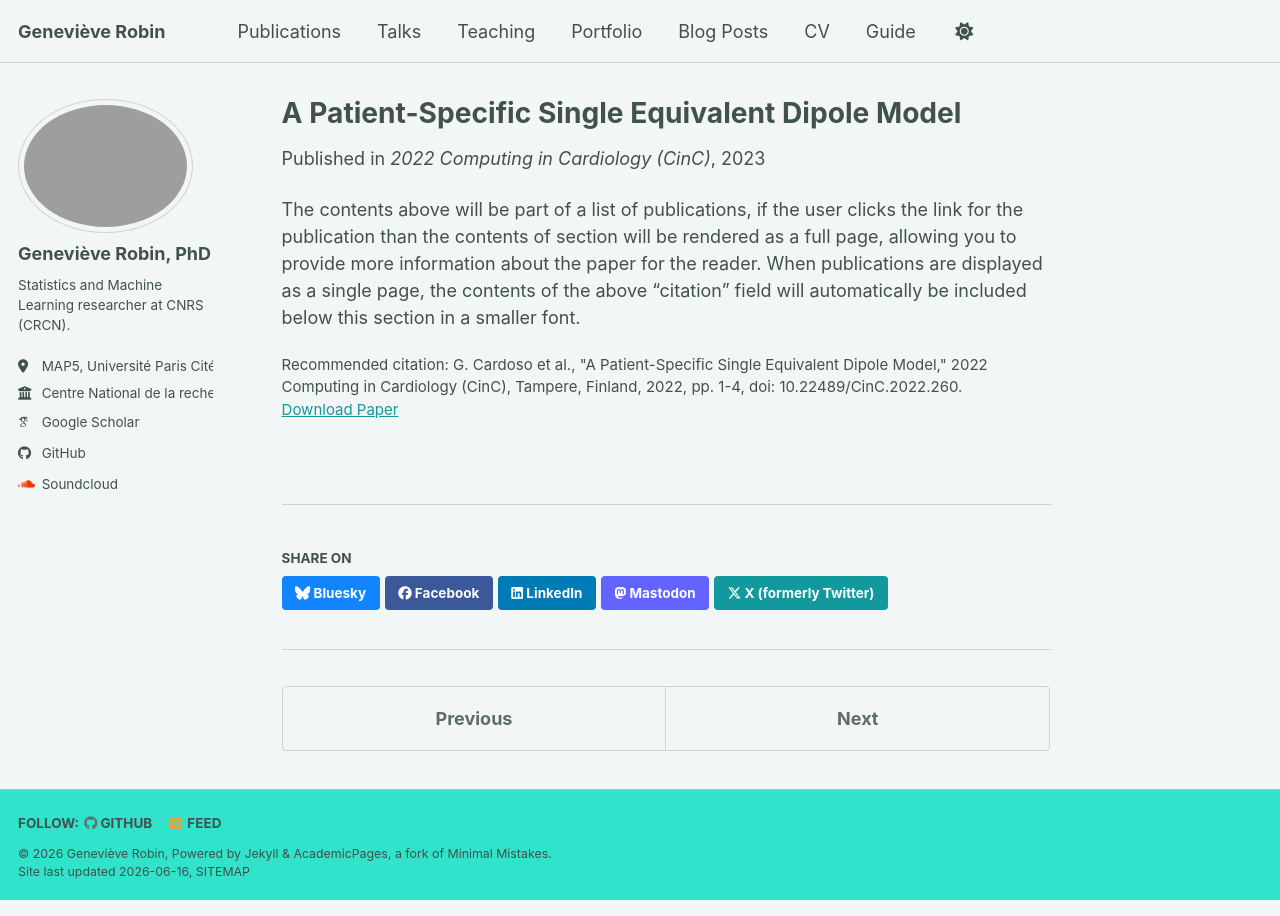
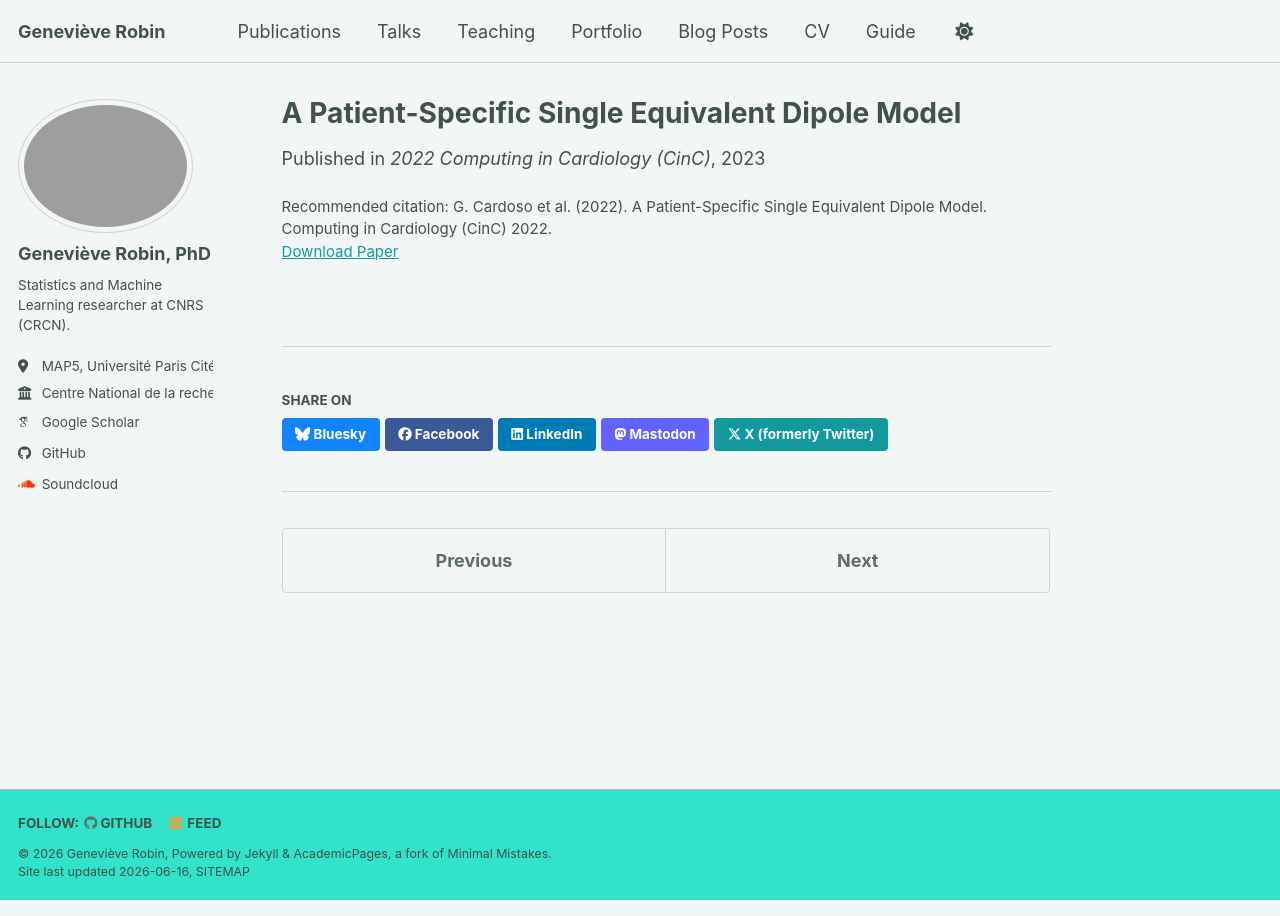
Before and after one commit to genevievelrobin/genevievelrobin.github.io, a Jekyll site: the page built from _publications/cardoso_2022_dipole.md, in a window 1280 px wide. Built offline with Jekyll 4.4.1, drawn with Linux system fonts in a browser that asks for light colours; some web fonts are replaced; a script bundle is joined from its source files by our own code; library files that are not in the unit come from our copies.

Commit message:
Update citation format for Cardoso 2022 publication

```diff
--- a/_publications/cardoso_2022_dipole.md
+++ b/_publications/cardoso_2022_dipole.md
@@ -6,6 +6,5 @@ permalink: /publication/cardoso_2022_dipole
 date: 2023-04-03
 venue: '2022 Computing in Cardiology (CinC)'
 paperurl: '[https://academicpages.github.io/files/paper1.pdf](https://ieeexplore.ieee.org/document/10081843)'
-citation: 'G. Cardoso et al., "A Patient-Specific Single Equivalent Dipole Model," 2022 Computing in Cardiology (CinC), Tampere, Finland, 2022, pp. 1-4, doi: 10.22489/CinC.2022.260.'
+citation: 'G. Cardoso et al. (2022). A Patient-Specific Single Equivalent Dipole Model. Computing in Cardiology (CinC) 2022.'
 ---
-The contents above will be part of a list of publications, if the user clicks the link for the publication than the contents of section will be rendered as a full page, allowing you to provide more information about the paper for the reader. When publications are displayed as a single page, the contents of the above "citation" field will automatically be included below this section in a smaller font.
```
